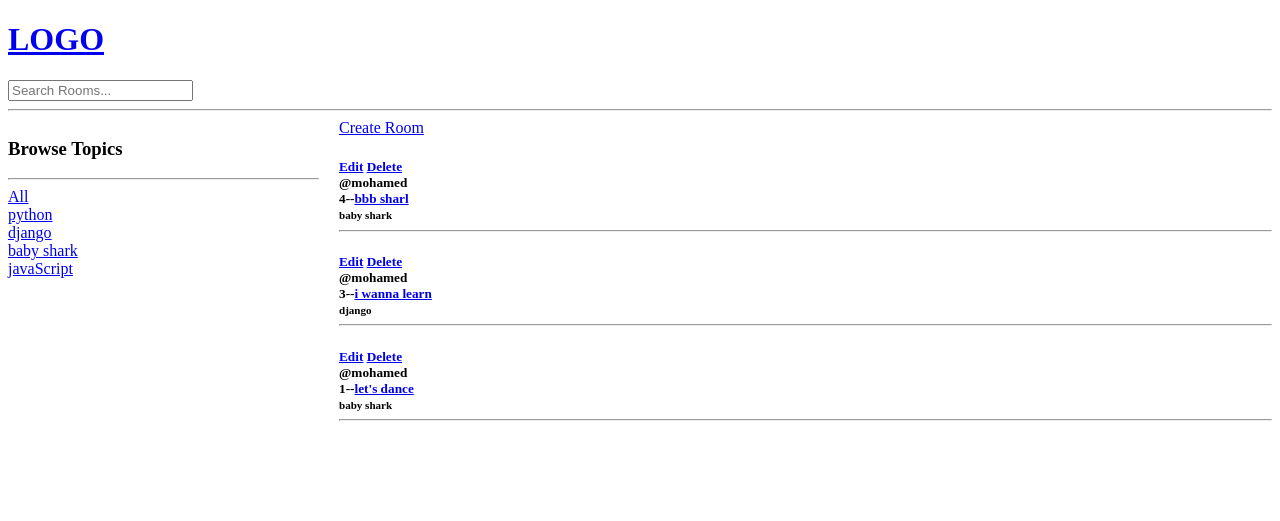
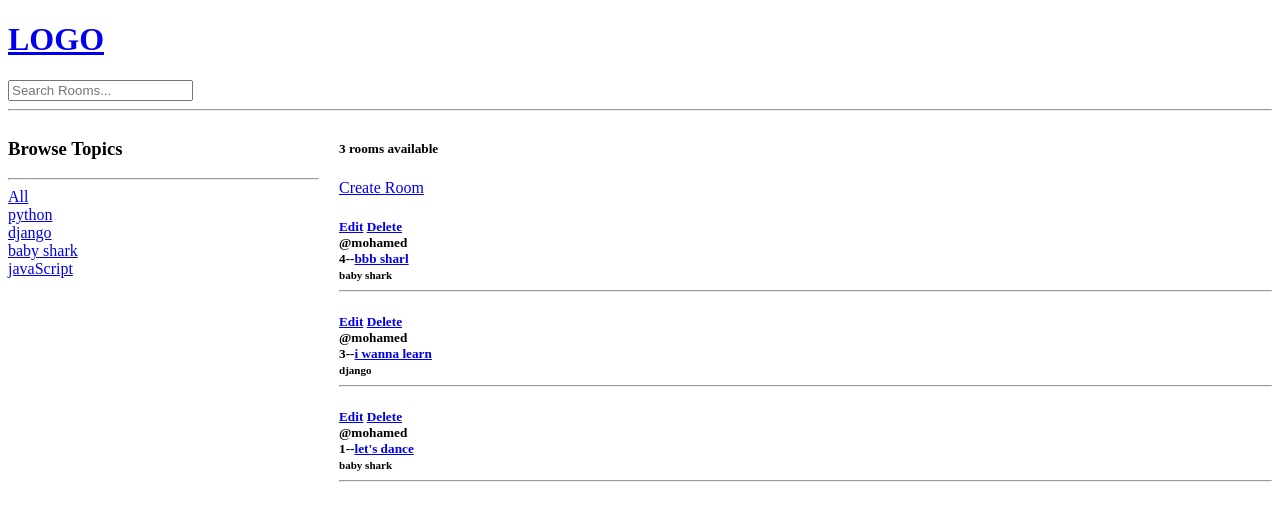
Before and after one commit to shehata1999/studybuddy2, a Django app: page / in a window 1280 px wide. Shown: the top 521 px of the page. Run offline with Django 4.2, Linux system fonts and the light colour scheme; data comes from the database, SQL or seed files in the repository; both versions use the stored data as it was after the commit.

Commit message:
searching

```diff
--- a/base/templates/base/home.html
+++ b/base/templates/base/home.html
@@ -10,7 +10,7 @@
         }
 </style>
 
-<dev class="home-container">
+<div class="home-container">
 
 
     <div>
@@ -26,6 +26,7 @@
         {% endfor %}
     </div>
         <div>
+            <h5>{{room_count}} rooms available</h5>
             <a href="{% url 'create-room' %}">Create Room</a>
          <div>
             {% for room in rooms %}
@@ -48,5 +49,5 @@
         </div>
 
         </div>
-</dev>
+</div>
 {% endblock content %}
--- a/base/views.py
+++ b/base/views.py
@@ -1,5 +1,6 @@
 from django.shortcuts import render, redirect
 from django.http import HttpResponse
+from django.db.models import Q
 from .models import Room, Topic
 from .forms import RoomForm
 
@@ -10,9 +11,14 @@ from .forms import RoomForm
 
 def home(request):
     q = request.GET.get('q') if request.GET.get('q') != None else ''
-    rooms = Room.objects.filter(topic__name__icontains=q)
+    rooms = Room.objects.filter(
+        Q(topic__name__icontains=q)
+        |Q(name__icontains=q) | Q(description__icontains=q)
+    )
+
     topics = Topic.objects.all()
-    context = {'rooms':rooms, 'topics':topics}
+    room_count = rooms.count()
+    context = {'rooms':rooms, 'topics':topics ,'room_count':room_count}
     return render(request, 'base/home.html', context)
 def room(request,pk):
     room = Room.objects.get(id=pk)
```
Also changed, not shown: db.sqlite3. Lines whose indentation alone changed are shown as unchanged.
